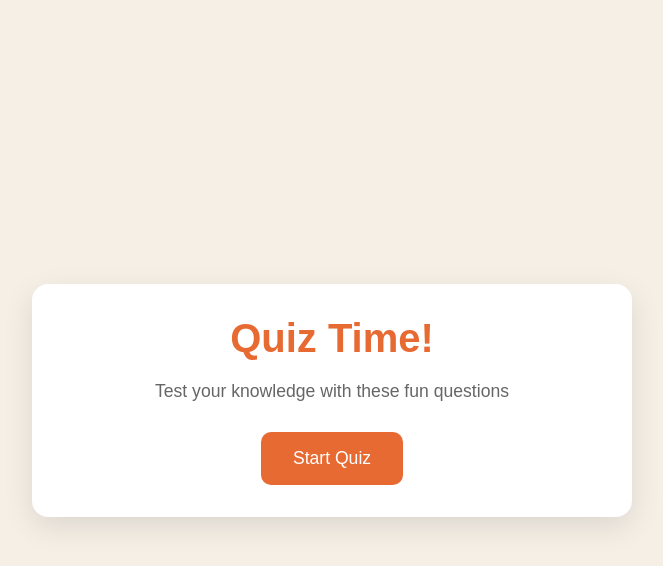
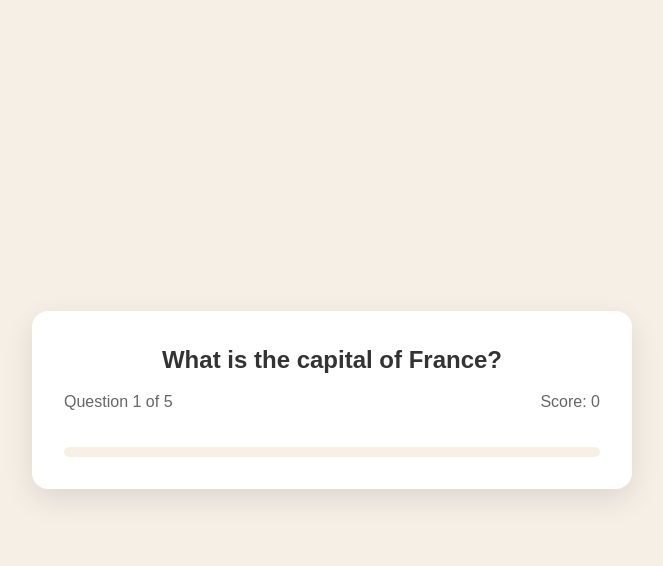
Before and after one commit to AbdulSalaamazimi/Quiz-Game, a plain HTML site: page index.html in a window 1280 px wide. Both pictures are taken after a click on the button "Start Quiz". Shown: the whole page, without its empty margins (308-971 px from the left). Drawn offline with Linux system fonts and the light colour scheme.

Commit message:
JS Update
Write all code that StartQuiz and ShowQuiz function need

```diff
--- a/index.html
+++ b/index.html
@@ -41,7 +41,7 @@
             </div>
             <button id="restart-btn">Restart Quiz</button>
         </div>
-
     </div>
+    <script src="script.js"></script>
 </body>
 </html>
--- a/script.js
+++ b/script.js
@@ -63,7 +63,7 @@ const quizQuestions = [
 ];
 
 // Quiz State VARS
-let currentQuestionindex = 0;
+let currentQuestionIndex = 0;
 let score = 0;
 let answersDisabled = false;
 
@@ -75,8 +75,45 @@ maxScoreSpan.textContent = quizQuestions.length;
 startButton.addEventListener("click", startQuiz);
 restartButton.addEventListener("click", restartQuiz);
 
-function startQuiz() {
-    console.log("Quiz Started");
+  function startQuiz() {
+  // reset VARS
+  currentQuestionIndex = 0;
+  maxScoreSpan.textContent = 0;
+
+  startScreen.classList.remove("active");
+  quizScreen.classList.add("active");
+
+  ShowQuestion();
+}
+
+function ShowQuestion() {
+  // reset state
+  answersDisabled = false;
+
+  const currentQuestion = quizQuestions[currentQuestionIndex];
+
+  currentQuestionSpan.textContent = currentQuestionIndex + 1;
+
+  const progressPercent = (currentQuestionIndex / quizQuestions.length) * 100;
+  progressBar.style.width = progressBar + "%";
+
+  questionText.textContent = currentQuestion.question;
+
+  // todo: Explain this in a second
+  answersContainer.innerHTML = "";
+
+  currentQuestion.answers.forEach(answer => {
+    const button = document.createElement("button");
+    button.textContent = answer.text;
+    button.classList.add("answer-btn");
+  })
+
+  // what is dataset ? it is a property of the button element that allows you to store custome data
+  button.dataset.correct = answer.correct;
+
+  button.addEventListener("click",selectAnswer);
+
+  answersContainer.appendChild(button)
 }
 
 function restartQuiz() {
```
